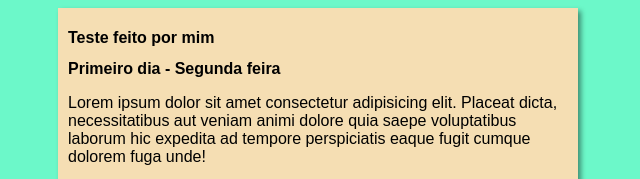
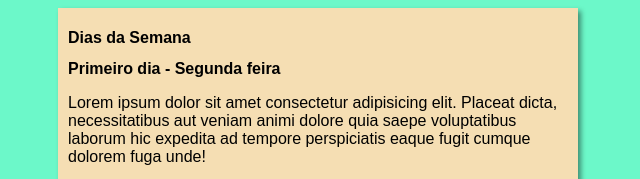
Before and after one commit to gabrielacsales/projeto-site, a plain HTML site: page index.html in a window 1280 px wide. Shown: the top 179 px of the page, 322-962 px from the left. Drawn offline with Linux system fonts and the light colour scheme.

Commit message:
alterei o título

```diff
--- a/index.html
+++ b/index.html
@@ -9,7 +9,7 @@
 <body>
     <Main>
         <header>
-            <h1>Teste feito por mim</h1>
+            <h1>Dias da Semana</h1>
         </header>
         <article>
             <h2>Primeiro dia - Segunda feira</h2>
```
